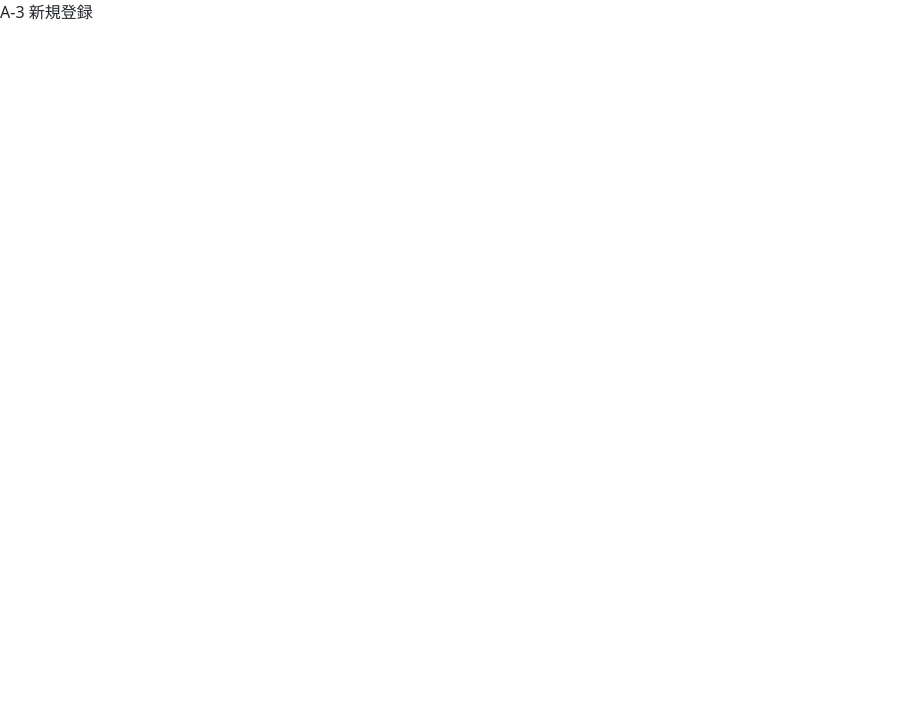
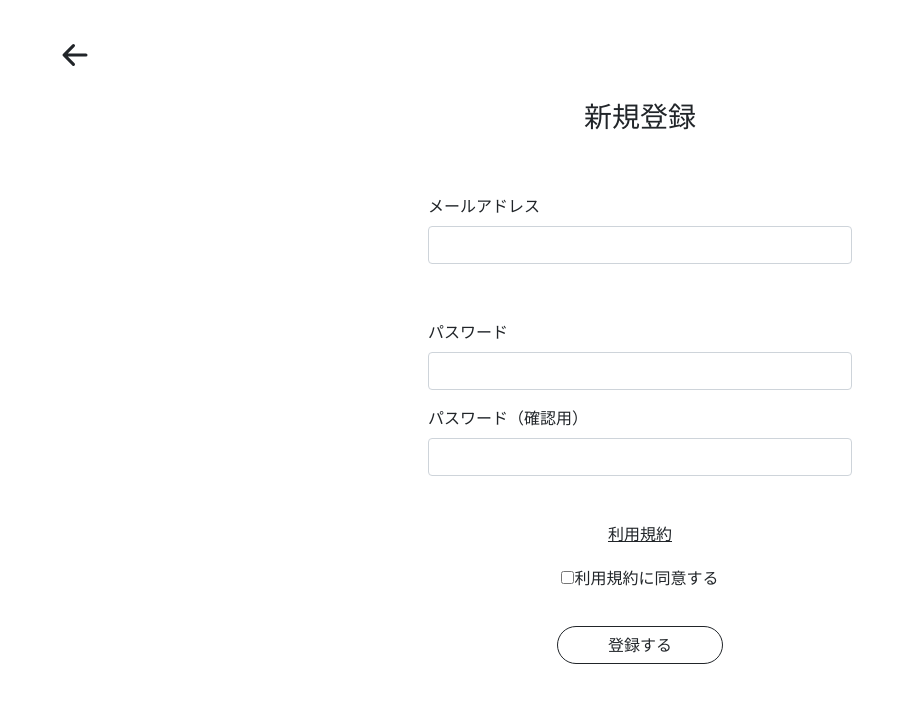
Before and after one commit to sugimoto-ecn/tomomin_front, a React (Create React App) app: page /auth/register in a window 1280 px wide. Shown: the top 702 px of the page, without its empty margins (0-915 px from the left). Built offline with nearby package versions, Linux system fonts and the light colour scheme.

Commit message:
ログインと新規登録を書きました

```diff
--- a/src/views/Login.jsx
+++ b/src/views/Login.jsx
@@ -3,7 +3,33 @@ import React from 'react'
 const Login = () => {
     return (
         <div>
-            A-3ログイン
+            <svg xmlns="http://www.w3.org/2000/svg" width="50" height="50" fill="currentColor" class="bi bi-arrow-left-short" viewBox="0 0 16 16" style={{position: 'relative', 'top': '30px', 'left': '50px'}}>
+                <path fill-rule="evenodd" d="M12 8a.5.5 0 0 1-.5.5H5.707l2.147 2.146a.5.5 0 0 1-.708.708l-3-3a.5.5 0 0 1 0-.708l3-3a.5.5 0 1 1 .708.708L5.707 7.5H11.5a.5.5 0 0 1 .5.5z"/>
+            </svg>
+
+            <div class="container" style={{width: '35%'}}>
+                <h3 style={{'margin-top': '110px', 'margin-bottom': '60px'}}>ログイン</h3>
+
+                <form>
+                    <div class="mb-3" style={{'padding-bottom': '40px'}}>
+                        <label for="exampleInputEmail1" class="form-label">メールアドレス</label>
+                        <input type="email" class="form-control" id="exampleInputEmail1" aria-describedby="emailHelp" />
+                    </div>
+
+                    <div class="mb-3" style={{'padding-bottom': '60px'}}>
+                        <label for="exampleInputPassword1" class="form-label">パスワード</label>
+                        <input type="password" class="form-control" id="exampleInputPassword1" />
+                    </div>
+
+                    <div class="text-center">
+                        <button type="submit" class="btn btn-white btn-outline-dark rounded-pill" style={{padding: '6px 50px'}}>ログイン</button>
+                    </div>
+                    <div class="text-center" style={{'padding-top': '50px'}}>
+                        <a href="" class="text-dark">新規登録はこちら→</a>
+                    </div>
+                </form>
+
+            </div>
         </div>
     )
 }
--- a/src/views/Register.jsx
+++ b/src/views/Register.jsx
@@ -3,7 +3,44 @@ import React from 'react'
 const Register = () => {
     return (
         <div>
-            A-3 新規登録
+            <svg xmlns="http://www.w3.org/2000/svg" width="50" height="50" fill="currentColor" class="bi bi-arrow-left-short" viewBox="0 0 16 16" style={{position: 'relative', 'top': '30px', 'left': '50px'}}>
+                <path fill-rule="evenodd" d="M12 8a.5.5 0 0 1-.5.5H5.707l2.147 2.146a.5.5 0 0 1-.708.708l-3-3a.5.5 0 0 1 0-.708l3-3a.5.5 0 1 1 .708.708L5.707 7.5H11.5a.5.5 0 0 1 .5.5z"/>
+            </svg>
+
+            <div class="container" style={{width: '35%'}}>
+                <h3 style={{'margin-top': '50px', 'margin-bottom': '60px'}}>新規登録</h3>
+
+                <form>
+                    <div class="mb-3" style={{'padding-bottom': '40px'}}>
+                        <label for="exampleInputEmail1" class="form-label">メールアドレス</label>
+                        <input type="email" class="form-control" id="exampleInputEmail1" aria-describedby="emailHelp" />
+                    </div>
+
+                    <div class="mb-3" style={{'padding-bottom': '0px'}}>
+                        <label for="exampleInputPassword1" class="form-label">パスワード</label>
+                        <input type="password" class="form-control" id="exampleInputPassword1" />
+                    </div>
+
+                    <div class="mb-3" style={{'padding-bottom': '0px'}}>
+                        <label for="exampleInputPassword1" class="form-label">パスワード（確認用）</label>
+                        <input type="password" class="form-control" id="exampleInputPassword1" />
+                    </div>
+
+                    <div class="text-center" style={{'padding-top': '30px'}}>
+                        <a href="" class="text-dark">利用規約</a>
+                    </div>
+
+                    <div class="mb-3 form-check text-center" style={{padding: '20px 0px'}}>
+                        <input type="checkbox" class="custom-control-input" id="customCheck1" />
+                        <label class="custom-control-label" for="customCheck1">利用規約に同意する</label>
+                    </div>
+
+                    <div class="text-center">
+                        <button type="submit" class="btn btn-white btn-outline-dark rounded-pill" style={{padding: '6px 50px'}}>登録する</button>
+                    </div>
+                </form>
+
+            </div>
         </div>
     )
 }
```
